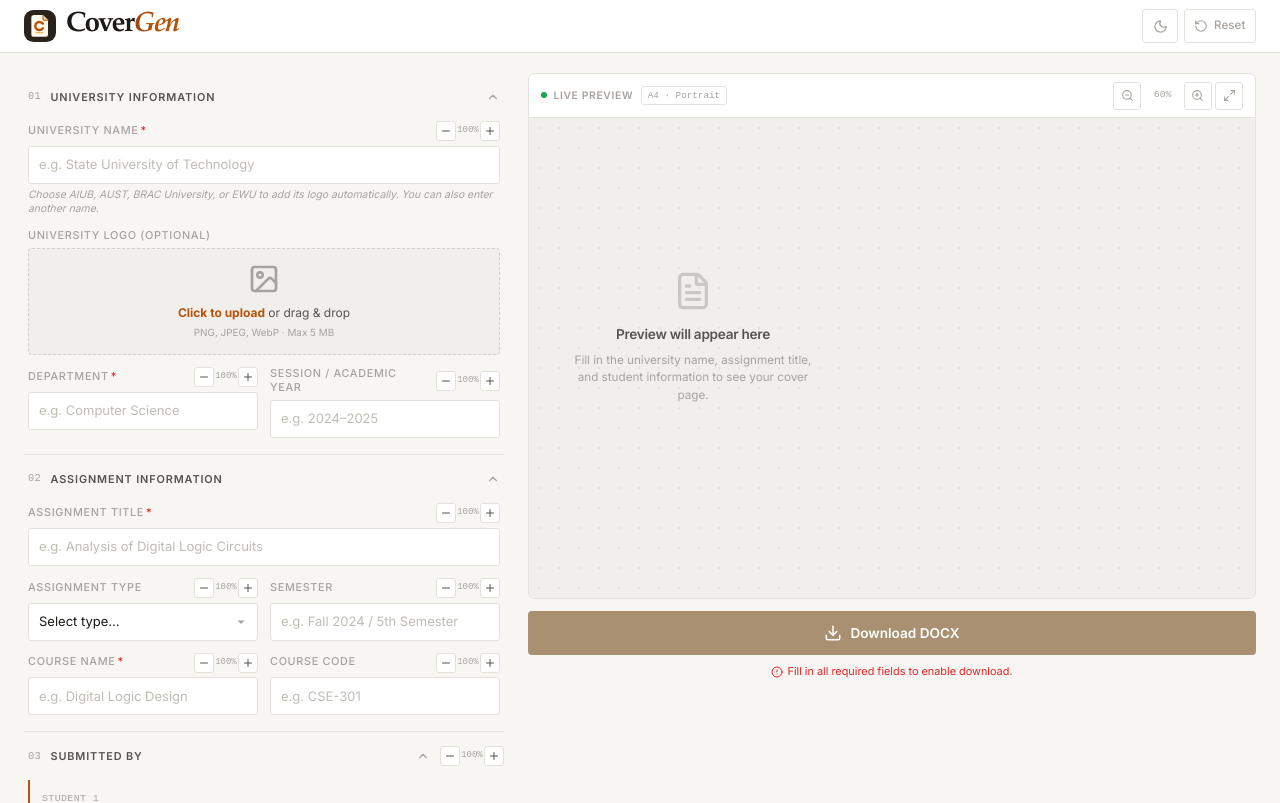
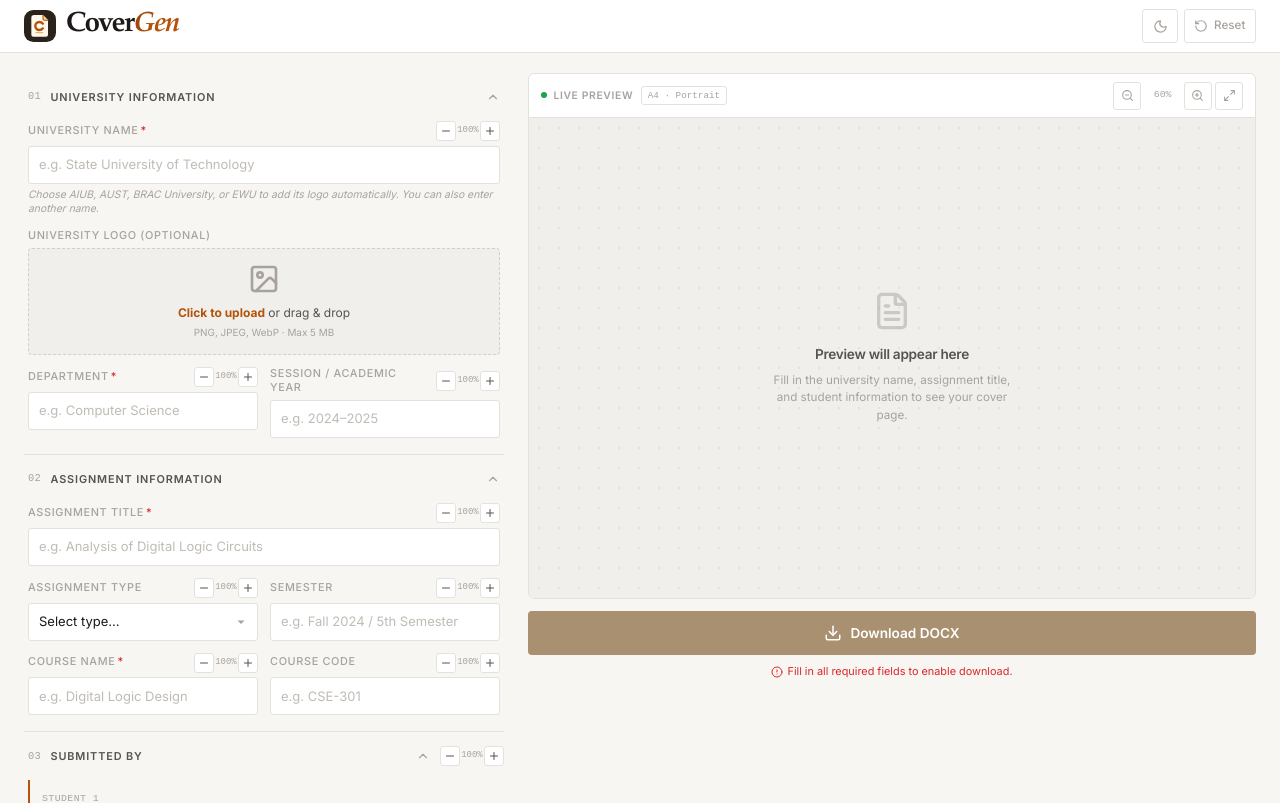
Before and after one commit to apurbooooo/CoverGen, a React (Vite) app: page / in a window 1280 px wide. Shown: the top 803 px of the page. Built offline with nearby package versions, Linux system fonts and the light colour scheme.

Commit message:
Add empty state styling for preview scroll area

```diff
--- a/src/components/CoverPreview.jsx
+++ b/src/components/CoverPreview.jsx
@@ -104,7 +104,10 @@ export default function CoverPreview({ formData, hasContent }) {
       </div>
 
       {/* Scroll area */}
-      <div className="preview-scroll-area" ref={scrollRef}>
+      <div
+        className={`preview-scroll-area${hasContent ? '' : ' preview-scroll-area--empty'}`}
+        ref={scrollRef}
+      >
         {hasContent ? (
           <div
             className="a4-frame"
--- a/src/styles/preview.css
+++ b/src/styles/preview.css
@@ -125,6 +125,15 @@
   color: var(--color-text-muted);
   font-size: 0.73rem;
   line-height: 1.5;
+}
+
+.preview-scroll-area.preview-scroll-area--empty {
+  align-items: center;
+  justify-content: center;
+}
+
+.preview-scroll-area--empty .preview-empty {
+  width: 100%;
 }
 
 
```
